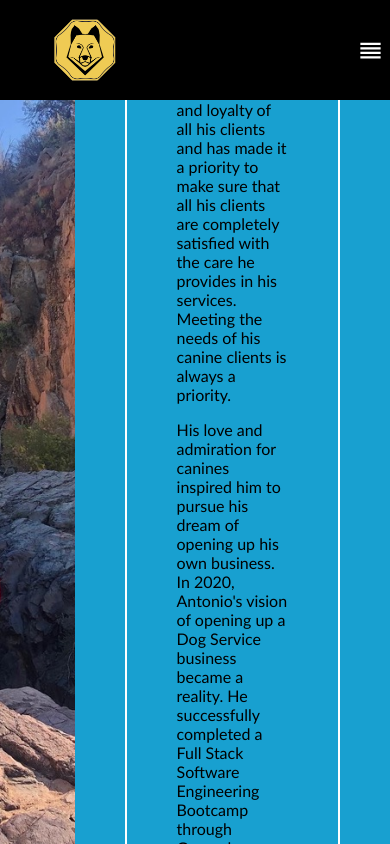
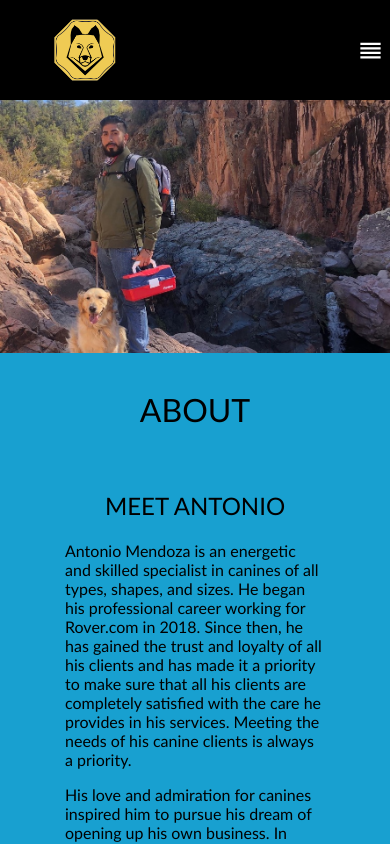
Before and after one commit to am852410/tonysdogservices, a React (Create React App) app: page /about in a window 390 px wide. Shown: the top 844 px of the page. Built offline with nearby package versions, Linux system fonts and the light colour scheme; the HTML template or start-up script is replaced by a standard one.

Commit message:
about me page is now mobile friendly

```diff
--- a/src/components/ServiceItem.js
+++ b/src/components/ServiceItem.js
@@ -1,7 +1,6 @@
 import React from "react";
 
 function ServiceItem({ image, info, name, price }) {
-  console.log('info', info)
   return (
     <div className="serviceItem">
       <div style={{ backgroundImage: `url(${image})` }}> </div>
--- a/src/pages/About.js
+++ b/src/pages/About.js
@@ -10,10 +10,9 @@ function About() {
         style={{ backgroundImage: `url(${AboutMe})` }}
       />
       <div className="aboutRight">
-        {/* <div className="aboutBottom" /> */}
-        <h1> ABOUT </h1>
+        <h1>ABOUT</h1>
         <div className="aboutMiddle">
-          <h2> MEET ANTONIO </h2>
+          <h2>MEET ANTONIO</h2>
           <p>
             Antonio Mendoza is an energetic and skilled specialist in canines of
             all types, shapes, and sizes. He began his professional career
--- a/src/styles/About.css
+++ b/src/styles/About.css
@@ -32,8 +32,6 @@
 .aboutRight p {
   font-family: "Gill Sans", "Gill Sans MT", Calibri, "Trebuchet MS", sans-serif;
   font-weight: 10;
-
-  /* margin-left: 30px; */
 }
 
 .about .aboutRight h1,
@@ -44,5 +42,26 @@ h2 {
   height: 30px;
   display: flex;
   justify-content: center;
-  /* transform: translateY(-40px); */
 }
+
+@media only screen and (max-width: 650px) {
+  .about {
+    flex-direction: column;
+    height: auto;
+    display: block
+  }
+
+  .aboutLeft  {
+    height: 30vh;
+    width: 100vw;
+    display: block
+  }
+
+  .aboutRight  {
+    padding: 15px;
+  }
+
+  .aboutMiddle {
+    border: none;
+  }
+}
```
